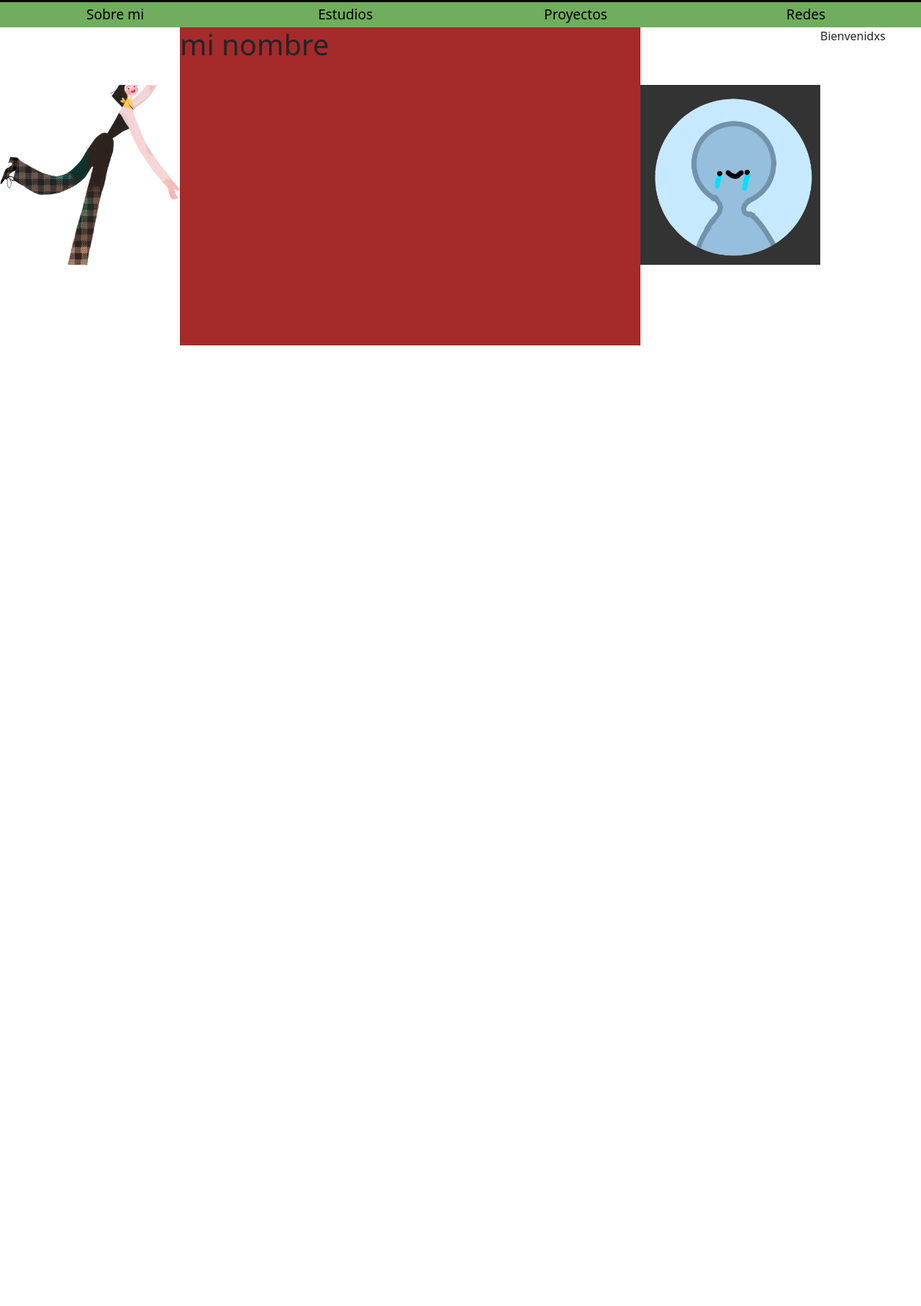
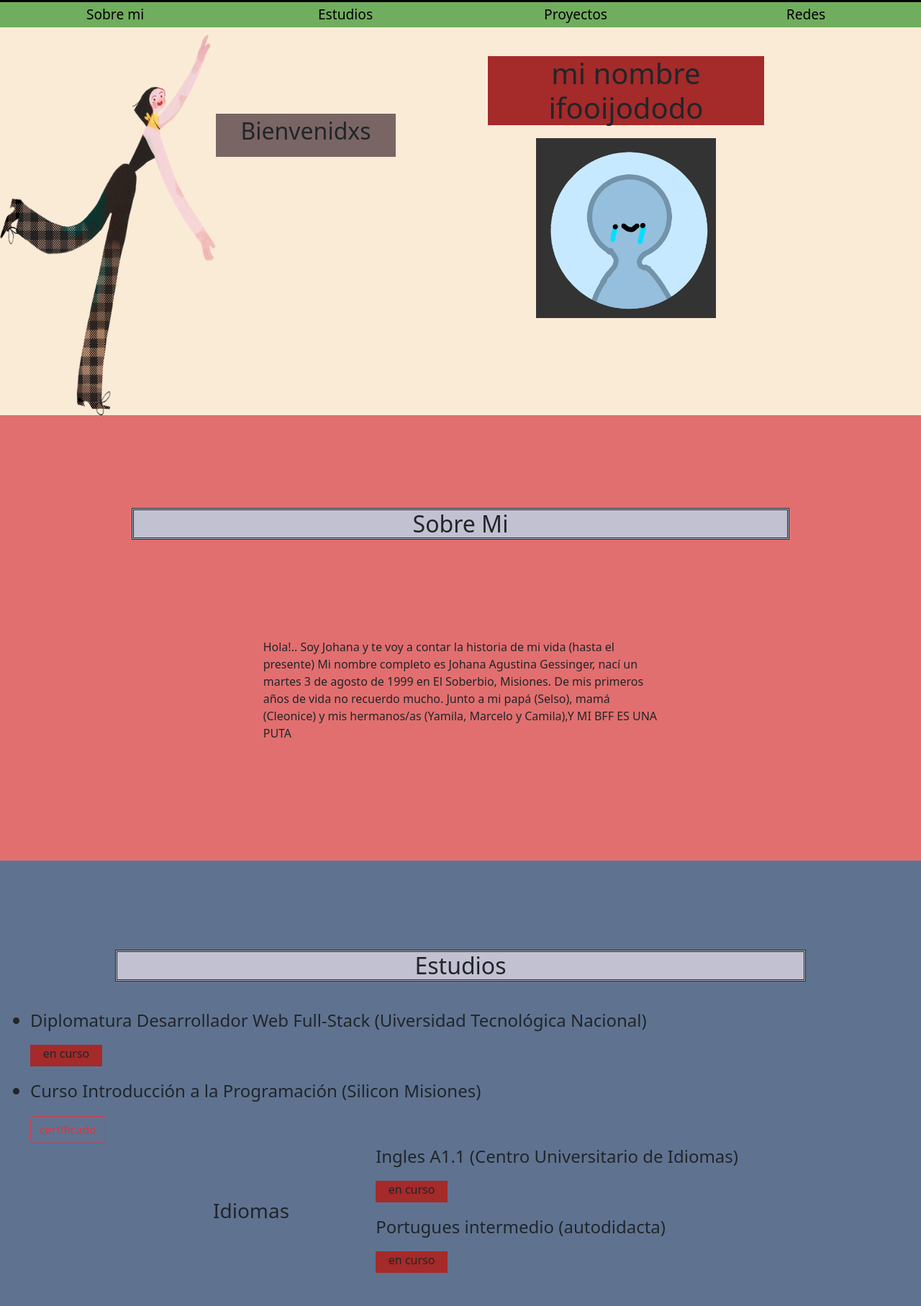
Before and after one commit to JohanaGessinger/Primer-Portfolio-web-Gessinger-Johana, a plain HTML site: page index.HTML in a window 1280 px wide. Shown: the part 42-1857 px from the top of the page at 72% size. Before the commit the page ends 800 px from the top, so only its background shows below. Drawn offline with nearby package versions, Linux system fonts and the light colour scheme.

Commit message:
agregué hasta estudios arreglado

```diff
--- a/estilos.CSS
+++ b/estilos.CSS
@@ -8,12 +8,13 @@ position: fixed;
 width: 100%;
 }
 
-.imgmodooscuro{
+.switch{
    grid-column: 20/21;
    width: 30px;
    margin-top: 8px;
+   cursor: pointer;
 }
-.imgmodooscuro:hover{
+.switch:hover{
 background-attachment: fixed;
 }
 
@@ -22,7 +23,7 @@ background-attachment: fixed;
     margin-left: 10px;
     margin-top: 8px;
 }
-
+/* ....................................................nav................................................................... */
 nav{
     display: grid;
     grid-template-columns: repeat(4,1fr);
@@ -32,7 +33,6 @@ nav{
     position: fixed;
     width: 100%;
     margin-top: 45px;
-
 }
 
 nav a{
@@ -55,28 +55,191 @@ nav a{
     width: 100%;
     margin-left: 0%;
     font-size: medium;
-
  }
 }
-.Presentación{
+/*..................................................presentación................................................................... */
+#Presentación{
  display: flex;
  flex-direction: row;
  padding-top: 80px;
- height: 530px;
+ height: 619px;
+ width: 100%;
+ background-color: antiquewhite;
+}
+
+#imgpresentación{
+    margin-top: 10px;
+    justify-self: end;
+/* background-color: blue; */
+width: 300px;
+/* height: 90%; */
+/* object-fit: cover; */
+}
+
+#Presentación p{
+    background-color: rgb(122, 101, 101);
+    height: 60px;
+    width: 250px;
+    font-size: xx-large;
+    text-align: center;
+    /* margin-top: 120px; */
+    }
+
+.nombreyperfil{
+    display: flex;
+    flex-direction: column;
+    width:50% ;
+    align-items: center;
+    margin-top: 40px;
+    margin-bottom: 10px;
 }
 
 h1{
     background-color: brown;
-width: 50%;
+    width: 60%;
+    text-align: center;
     }
-.Presentación img{
+
+    #imgperfil{
         width: 250px;
         height: 250px;
         object-fit: cover;
-    margin-top: 80px ;
+        margin-top: 10px;
 
     }
 
-.Presentación p{
+@media (max-width:726px) {
+    #imgpresentación{
+        width: 0px;
+        height: 0px;
+        visibility: hidden;
+     }
+     #Presentación{
+    flex-direction: column;
+    align-items: center;
+    }
+    .nombreyperfil{
+        width: 100%;
+        margin-top: 5px;
+    }
+    h1{
+        width: 80%;
+    }
 
 }
+@media (min-width:726px) {
+    #Presentación p{
+        margin-top: 120px;
+    }
+}
+@media (max-width:830px) and (min-width:726px) {
+    #imgpresentación{
+        width: 200px;
+        height: 350px;
+
+    }
+}
+
+
+
+/* .................................................sobre mi....................................................... */
+#sobremi{
+    display: grid;
+    grid-template-rows: repeat(8,1fr);
+    grid-template-columns: repeat(7,1fr);
+    width: 100%;
+    height: 619px;
+    background-color: rgb(226, 111, 111);
+}
+
+#sobremi h2{
+    grid-row: 2/4;
+    grid-column: 2/7;
+    align-self: center;
+    justify-self: center;
+    border-style: double;
+    background-color: rgb(193, 193, 209);
+    width: 100%;
+    text-align: center;
+}
+
+#sobremi p{
+    grid-row: 5/8;
+    grid-column: 3/6;
+
+}
+
+@media (max-width:837px){
+    #sobremi{
+        grid-row: 3/4;
+        grid-column: 3/6;
+    }
+    #sobremi p{
+        grid-row: 5/8;
+        grid-column: 2/7;
+    }
+}
+
+/* .....................................................estudios............................................................. */
+#estudios{
+    display: flex;
+    flex-direction: column;
+    width: 100%;
+    height: 619px;
+    background-color: rgb(95, 115, 145);
+    padding-top: 110px;
+    justify-content: space-around;
+    font-size: x-large;
+}
+
+#estudios h2{
+    align-self: center;
+    justify-self: center;
+    border-style: double;
+    background-color: rgb(193, 193, 209);
+    width: 75%;
+    text-align: center;
+}
+
+#estudios ul{
+    display: flex;
+    flex-direction: column;
+    /* background-color: rgb(230, 8, 8); */
+    justify-content: space-between;
+    margin-left: 10px;
+}
+
+.idiomass{
+    display: flex;
+    flex-direction: row;
+    /* background-color: rgb(70, 128, 73); */
+    justify-content: center;
+    align-items: center;
+}
+
+.cadaidioma{
+    display: flex;
+    flex-direction: column;
+    /* background-color: rgb(160, 196, 196); */
+    margin-left: 120px;
+}
+
+.encurso{
+    background-color: brown;
+    width: 100px;
+    height: 30px;
+    text-align: center;
+    font-size: medium;
+
+}
+
+.btn{
+background-color: aqua;
+}
+
+@media (max-width:653px){
+    #estudios{
+        font-size: medium;
+    }
+}
+/*...................................................proyectos......................................................... */
--- a/index.HTML
+++ b/index.HTML
@@ -13,20 +13,60 @@
 
 <body>
     <header>
-       <a href="#"><img class="imghome" src="img usadas/imghome.png" alt="img home"></a>
-       <img class="imgmodooscuro" src="img usadas/icons8-day-and-night-50.png" alt="imgmodooscuro">
+       <a href="#Presentación"><img class="imghome" src="img usadas/imghome.png" alt="img home"></a>
+       <img class="switch" src="img usadas/icons8-day-and-night-50.png" alt="imgmodooscuro">
     </header>
     <nav>
-        <a href="#">Sobre mi</a>
-        <a href="#">Estudios</a>
+        <a href="#sobremi">Sobre mi</a>
+        <a href="#estudios">Estudios</a>
         <a href="#">Proyectos</a>
         <a href="#">Redes</a>
     </nav>
-    <section class="Presentación">
-        <img src="img usadas/fabulous-112.png" alt="">
-        <h1>mi nombre</h1>
-        <img src="img usadas/perfil.png" alt="imgperfil">
+    <section id="Presentación">
+        <img id="imgpresentación" src="img usadas/fabulous-112.png" alt="">
         <p>Bienvenidxs</p>
+        <div class="nombreyperfil">
+            <h1>mi nombre ifooijododo</h1>
+            <img id="imgperfil" src="img usadas/perfil.png" alt="imgperfil">
+        </div>
+    </section>
+
+    <section id="sobremi">
+        <h2>Sobre Mi</h2>
+        <p> Hola!.. Soy Johana y te voy a contar la historia de mi vida (hasta el presente)
+            Mi nombre completo es Johana Agustina Gessinger, nací un martes 3 de agosto de 1999 en El
+            Soberbio, Misiones.
+            De mis primeros años de vida no recuerdo mucho. Junto a mi papá (Selso), mamá (Cleonice) y mis
+            hermanos/as (Yamila, Marcelo y Camila),Y MI BFF ES UNA PUTA </p>
+    </section>
+
+    <section id="estudios">
+        <h2>Estudios</h2>
+        <ul class="listadeestudios">
+            <div class="cursos">
+                <li>
+                    <p>Diplomatura Desarrollador Web Full-Stack (Uiversidad Tecnológica Nacional)</p>
+                    <p class="encurso">en curso</p>
+                </li>
+                <li>
+                    <p>Curso Introducción a la Programación (Silicon Misiones)</p>
+                    <button type="button" class="btn btn-outline-danger"><a href=""></a>certificado</button>
+                </li>
+            </div>
+            <li class="idiomass">
+                <h3>Idiomas</h3>
+                <div class="listaidomas">
+                    <div class="cadaidioma">
+                        <p>Ingles A1.1 (Centro Universitario de Idiomas)</p>
+                        <p class="encurso">en curso</p>
+                    </div>
+                    <div class="cadaidioma">
+                        <p>Portugues intermedio (autodidacta)</p>
+                        <p class="encurso">en curso</p>
+                    </div>
+                </div>
+            </li>
+        </ul>
     </section>
 
 </body>
```
Lines whose indentation alone changed are shown as unchanged.
